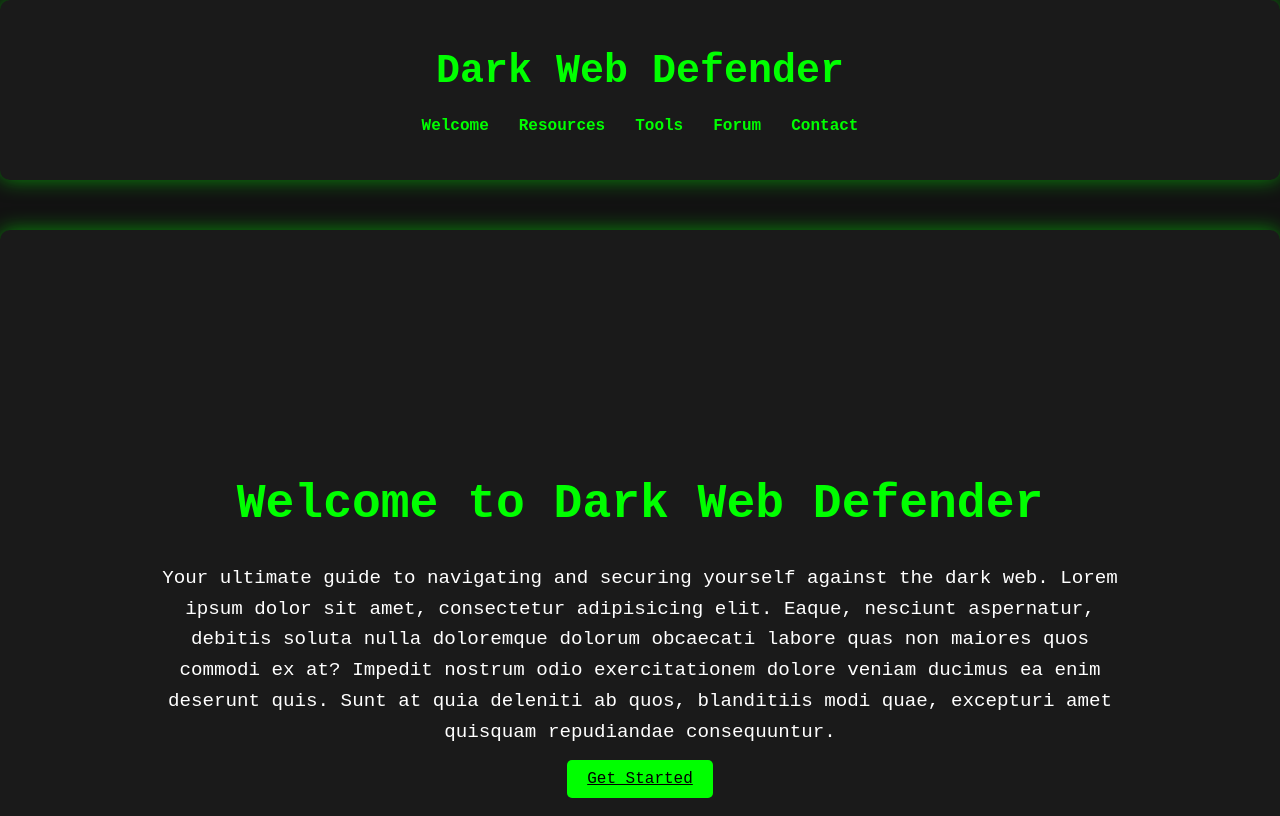
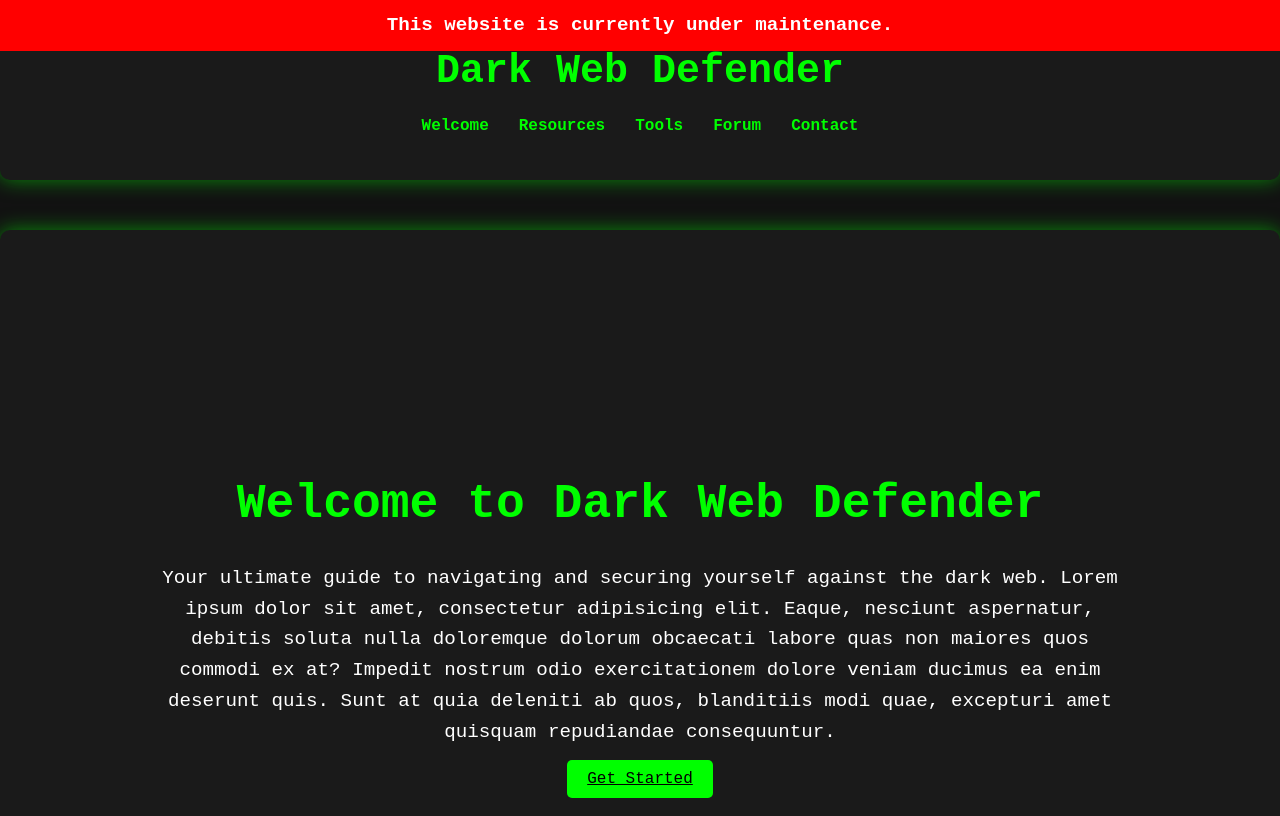
Before and after one commit to mustakim-1/dark-web, a plain HTML site: page web.html in a window 1280 px wide. Shown: the top 816 px of the page. Drawn offline with Linux system fonts and the light colour scheme.

Commit message:
under added

```diff
--- a/web.html
+++ b/web.html
@@ -10,7 +10,6 @@
     padding: 0;
     box-sizing: border-box;
     font-family: 'Courier New', Courier, monospace;
-
   }
 
   body {
@@ -99,7 +98,6 @@
 
   .resources-section .container {
     animation: fadeIn 2s ease-in-out;
-
   }
 
   .resources-section h2 {
@@ -111,7 +109,6 @@
   .resources-section p {
     font-size: 1.2rem;
     margin-bottom: 40px;
-
   }
 
   .resources-row {
@@ -233,9 +230,26 @@
     }
   }
 
+  .maintenance-banner {
+    background-color: #ff0000;
+    color: #fff;
+    text-align: center;
+    padding: 10px 0;
+    font-size: 1.2rem;
+    font-weight: bold;
+    position: fixed;
+    width: 100%;
+    top: 0;
+    left: 0;
+    z-index: 1000;
+  }
 </style>
 </head>
 <body>
+  <div class="maintenance-banner">
+    This website is currently under maintenance.
+  </div>
+
   <header class="header">
     <div class="container">
       <h1>Dark Web Defender</h1>
@@ -348,6 +362,7 @@
         </div>
       </div>
     </section>
+
   </main>
 
   <footer class="footer">
```
Lines whose indentation alone changed are shown as unchanged.
